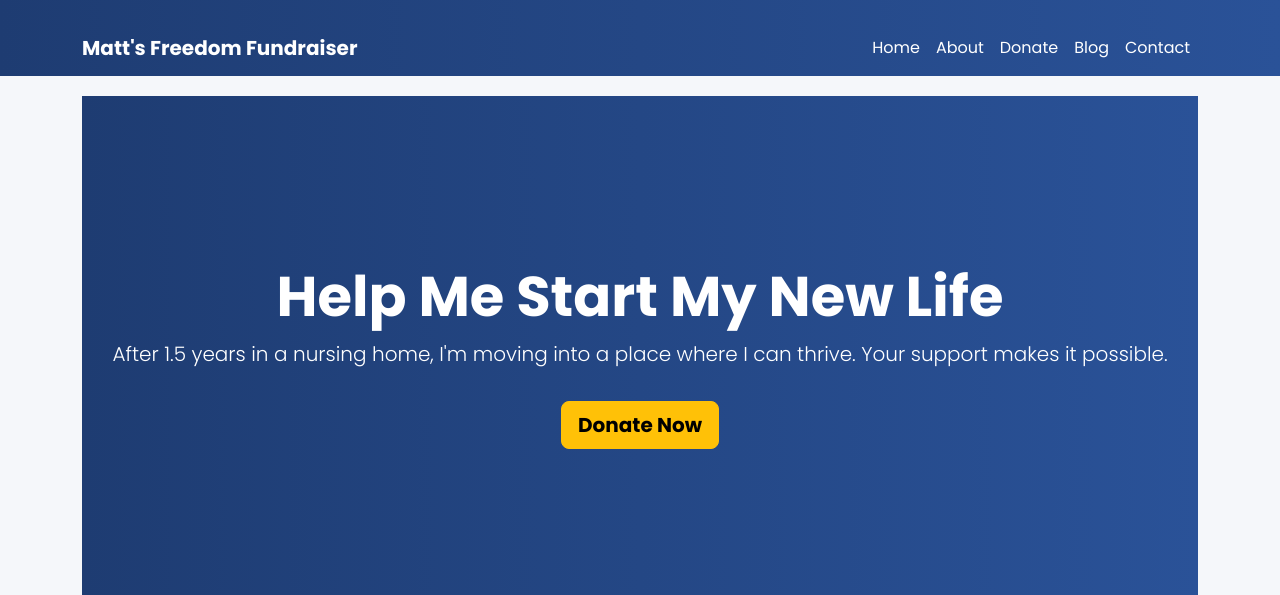
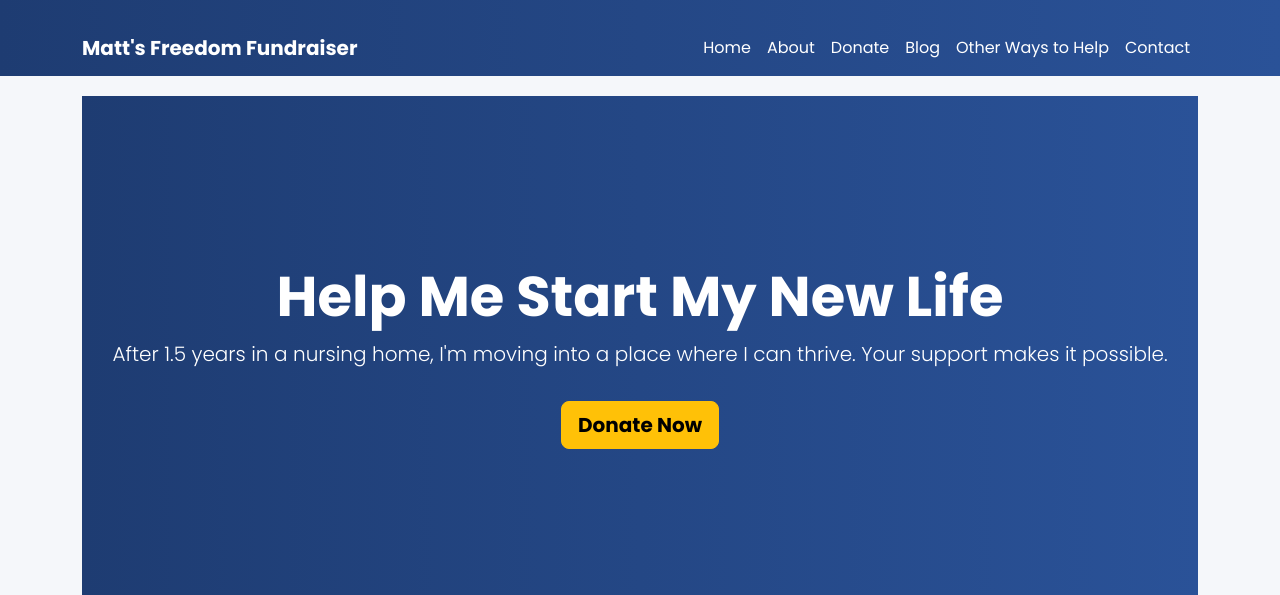
Before and after one commit to mattyray/fundraiser-website, a Django app: page / in a window 1280 px wide. Shown: the top 595 px of the page. Run offline with Django 5.2, Linux system fonts and the light colour scheme; parts of the project's set-up code (start-up, migrations or seed data) failed here and were passed over.

Commit message:
adding new functionality - base.html

```diff
--- a/templates/base.html
+++ b/templates/base.html
@@ -62,6 +62,7 @@
                     <li class="nav-item"><a class="nav-link" href="{% url 'about' %}">About</a></li>
                     <li class="nav-item"><a class="nav-link" href="https://gofund.me/00dfe227" target="_blank">Donate</a></li>  <!-- ✅ GoFundMe Link Added -->
                     <li class="nav-item"><a class="nav-link" href="{% url 'blog_list' %}">Blog</a></li>
+                    <li class="nav-item"><a class="nav-link" href="{% url 'other_ways_to_help' %}">Other Ways to Help</a></li>
                     <li class="nav-item"><a class="nav-link" href="{% url 'contact' %}">Contact</a></li>
                 </ul>
             </div>
```
